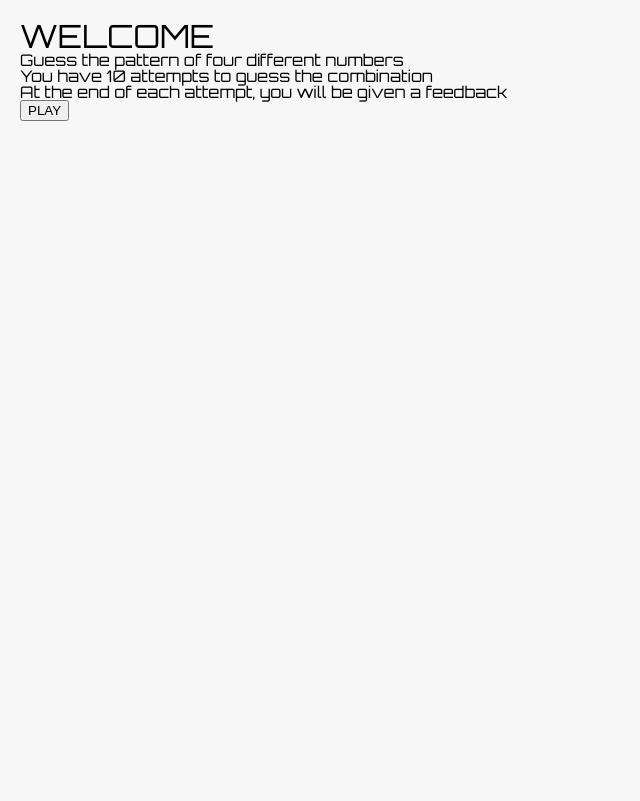
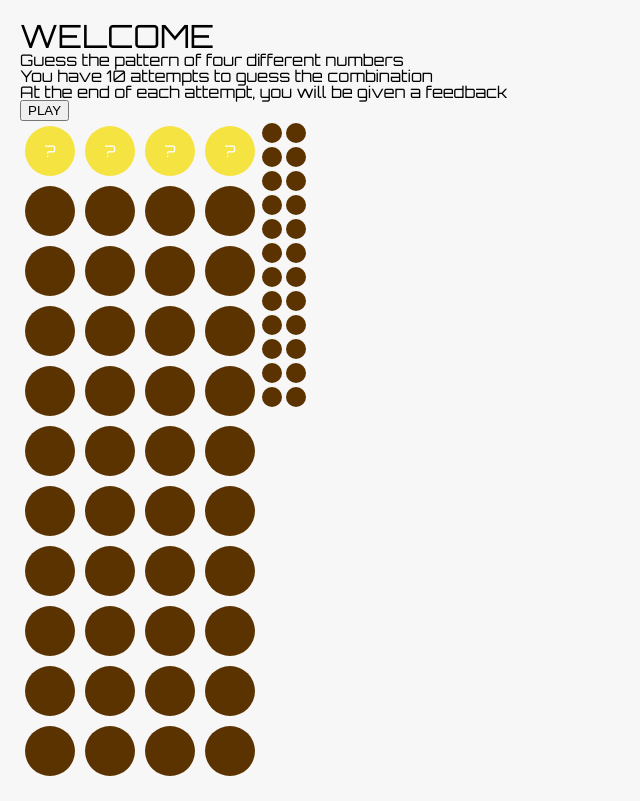
Before and after one commit to hansaem-kim/REACH_Mastermind, a website built with webpack: page index.html in a window 1280 px wide. Shown: the whole page, without its empty margins (0-640 px from the left). Built offline with Linux system fonts and the light colour scheme; no server answers.

Commit message:
Create Game Board

```diff
--- a/index.html
+++ b/index.html
@@ -22,6 +22,146 @@
         </div>
         <button id='start-btn'>PLAY</button>
     </div>
+
+    <div class='gameboard'>
+        <div class='play-column'>
+            <div class='secret-pattern'>
+                <div class='secret-ball'>?</div>
+                <div class='secret-ball'>?</div>
+                <div class='secret-ball'>?</div>
+                <div class='secret-ball'>?</div>
+            </div>
+
+            <div class="attempt-row">
+                <div class='hole'></div>
+                <div class='hole'></div>
+                <div class='hole'></div>
+                <div class='hole'></div>
+            </div>
+            <div class="attempt-row">
+                <div class='hole'></div>
+                <div class='hole'></div>
+                <div class='hole'></div>
+                <div class='hole'></div>
+            </div>
+            <div class="attempt-row">
+                <div class='hole'></div>
+                <div class='hole'></div>
+                <div class='hole'></div>
+                <div class='hole'></div>
+            </div>
+            <div class="attempt-row">
+                <div class='hole'></div>
+                <div class='hole'></div>
+                <div class='hole'></div>
+                <div class='hole'></div>
+            </div>
+            <div class="attempt-row">
+                <div class='hole'></div>
+                <div class='hole'></div>
+                <div class='hole'></div>
+                <div class='hole'></div>
+            </div>
+            <div class="attempt-row">
+                <div class='hole'></div>
+                <div class='hole'></div>
+                <div class='hole'></div>
+                <div class='hole'></div>
+            </div>
+            <div class="attempt-row">
+                <div class='hole'></div>
+                <div class='hole'></div>
+                <div class='hole'></div>
+                <div class='hole'></div>
+            </div>
+            <div class="attempt-row">
+                <div class='hole'></div>
+                <div class='hole'></div>
+                <div class='hole'></div>
+                <div class='hole'></div>
+            </div>
+            <div class="attempt-row">
+                <div class='hole'></div>
+                <div class='hole'></div>
+                <div class='hole'></div>
+                <div class='hole'></div>
+            </div>
+            <div class="attempt-row">
+                <div class='hole'></div>
+                <div class='hole'></div>
+                <div class='hole'></div>
+                <div class='hole'></div>
+            </div>
+        </div>
+
+        <div class='feedback-column'>
+            <div class='feedback'>
+                <div class='feedback-row'>
+                    <div class='feedback-hole'></div>
+                    <div class='feedback-hole'></div>
+                </div>
+                <div class='feedback-row'>
+                    <div class='feedback-hole'></div>
+                    <div class='feedback-hole'></div>
+                </div>
+            </div>
+            <div class='feedback'>
+                <div class='feedback-row'>
+                    <div class='feedback-hole'></div>
+                    <div class='feedback-hole'></div>
+                </div>
+                <div class='feedback-row'>
+                    <div class='feedback-hole'></div>
+                    <div class='feedback-hole'></div>
+                </div>
+            </div>
+            <div class='feedback'>
+                <div class='feedback-row'>
+                    <div class='feedback-hole'></div>
+                    <div class='feedback-hole'></div>
+                </div>
+                <div class='feedback-row'>
+                    <div class='feedback-hole'></div>
+                    <div class='feedback-hole'></div>
+                </div>
+            </div>
+            <div class='feedback'>
+                <div class='feedback-row'>
+                    <div class='feedback-hole'></div>
+                    <div class='feedback-hole'></div>
+                </div>
+                <div class='feedback-row'>
+                    <div class='feedback-hole'></div>
+                    <div class='feedback-hole'></div>
+                </div>
+            </div>
+            <div class='feedback'>
+                <div class='feedback-row'>
+                    <div class='feedback-hole'></div>
+                    <div class='feedback-hole'></div>
+                </div>
+                <div class='feedback-row'>
+                    <div class='feedback-hole'></div>
+                    <div class='feedback-hole'></div>
+                </div>
+            </div>
+            <div class='feedback'>
+                <div class='feedback-row'>
+                    <div class='feedback-hole'></div>
+                    <div class='feedback-hole'></div>
+                </div>
+                <div class='feedback-row'>
+                    <div class='feedback-hole'></div>
+                    <div class='feedback-hole'></div>
+                </div>
+            </div>
+
+        </div>
+
+
+    </div>
+
+
 </body>
 
 </html>
--- a/src/index.js
+++ b/src/index.js
@@ -1,9 +1,12 @@
+import Game from "./scripts/game.js";
 import Modal from "./scripts/modal.js"
 
 document.addEventListener("DOMContentLoaded", ()=>{
     const modal = new Modal();
+    const game = new Game();
 
     const startButton = document.querySelector("#start-btn");
+    game.generatePattern();
     startButton.onclick = function() {
         modal.closeModal("welcome-modal");
     }
--- a/src/index.scss
+++ b/src/index.scss
@@ -15,3 +15,46 @@ header {
 .invisible-modal {
     display: none;
 }
+
+.gameboard {
+    display: flex;
+}
+
+.secret-pattern {
+    display: flex;
+}
+
+.attempt-row {
+    display: flex;
+}
+
+.hole, .secret-ball {
+    margin: 5px;
+    height: 50px;
+    width: 50px;
+    border-radius: 50%;
+}
+
+.secret-ball {
+    background-color: #f5e342;
+    color: white;
+    display: flex;
+    align-items: center;
+    justify-content: center;
+}
+
+.hole {
+    background-color: #5A3300;
+}
+
+.feedback-hole {
+    height: 20px;
+    width: 20px;
+    margin: 2px;
+    border-radius: 50%;
+    background-color: #5A3300;
+}
+
+.feedback-row {
+    display: flex;
+}
--- /dev/null
+++ b/src/scripts/game.js
@@ -0,0 +1,22 @@
+class Game {
+    constructor(){
+        this.pattern = [];
+    }
+
+    generatePattern(){
+        var xmlHttp = new XMLHttpRequest();
+        xmlHttp.open("GET", 'https://www.random.org/integers/?num=4&min=1&max=8&col=1&base=10&format=plain&rnd=new');
+        xmlHttp.send();
+        xmlHttp.onreadystatechange=(e=>{
+            let stringPattern = xmlHttp.responseText;
+            this.pattern = stringPattern.match(/[^\s]+/g);
+        });
+
+        // for(let i=0; i<4; i++){
+        //     this.pattern[i] = Math.floor(Math.random()*7)+1;
+        // }
+        // console.log(this.pattern);
+    }
+}
+
+export default Game;
```
Also changed, not shown: dist/main.css, dist/main.js, 1 other file.
